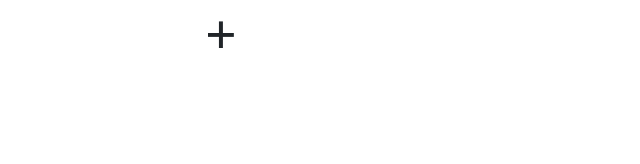
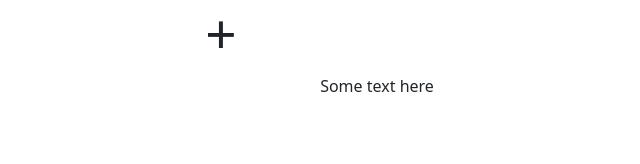
Before and after one commit to elinlow/third-group-project-javascript, a React (Create React App) app: page / in a window 1280 px wide. Shown: the top 164 px of the page, without its empty margins (263-903 px from the left). Built offline with nearby package versions, Linux system fonts and the light colour scheme.

Commit message:
FIxed UserBio component

```diff
--- a/src/App.js
+++ b/src/App.js
@@ -1,10 +1,12 @@
 import SharePicture from "./components/SharePicture";
 import "./App.css";
+import UserBio from "./components/UserBio";
 
 function App() {
   return (
     <div className="App">
       <SharePicture></SharePicture>
+      <UserBio></UserBio>
     </div>
   );
 }
--- /dev/null
+++ b/src/components/UserBio.js
@@ -0,0 +1,43 @@
+import React, { Component } from "react";
+
+class UserBio extends Component {
+  state = {
+    value: "Some text here",
+    isInEditMode: false,
+  };
+
+  changeEditMode = () => {
+    this.setState({
+      isInEditMode: !this.state.isInEditMode,
+    });
+  };
+
+  updateComponentValue = () => {
+    this.setState({
+      isInEditMode: false,
+      value: this.refs.theTextInput.value,
+    });
+  };
+
+  renderEditView = () => {
+    return (
+      <div>
+        <input type="text" defaultValue={this.state.value} ref="theTextInput" />
+        <button onClick={this.changeEditMode}>X</button>
+        <button onClick={this.updateComponentValue}>OK</button>
+      </div>
+    );
+  };
+
+  renderDefaultView = () => {
+    return <div onDoubleClick={this.changeEditMode}>{this.state.value}</div>;
+  };
+
+  render() {
+    return this.state.isInEditMode
+      ? this.renderEditView()
+      : this.renderDefaultView();
+  }
+}
+
+export default UserBio;
```
